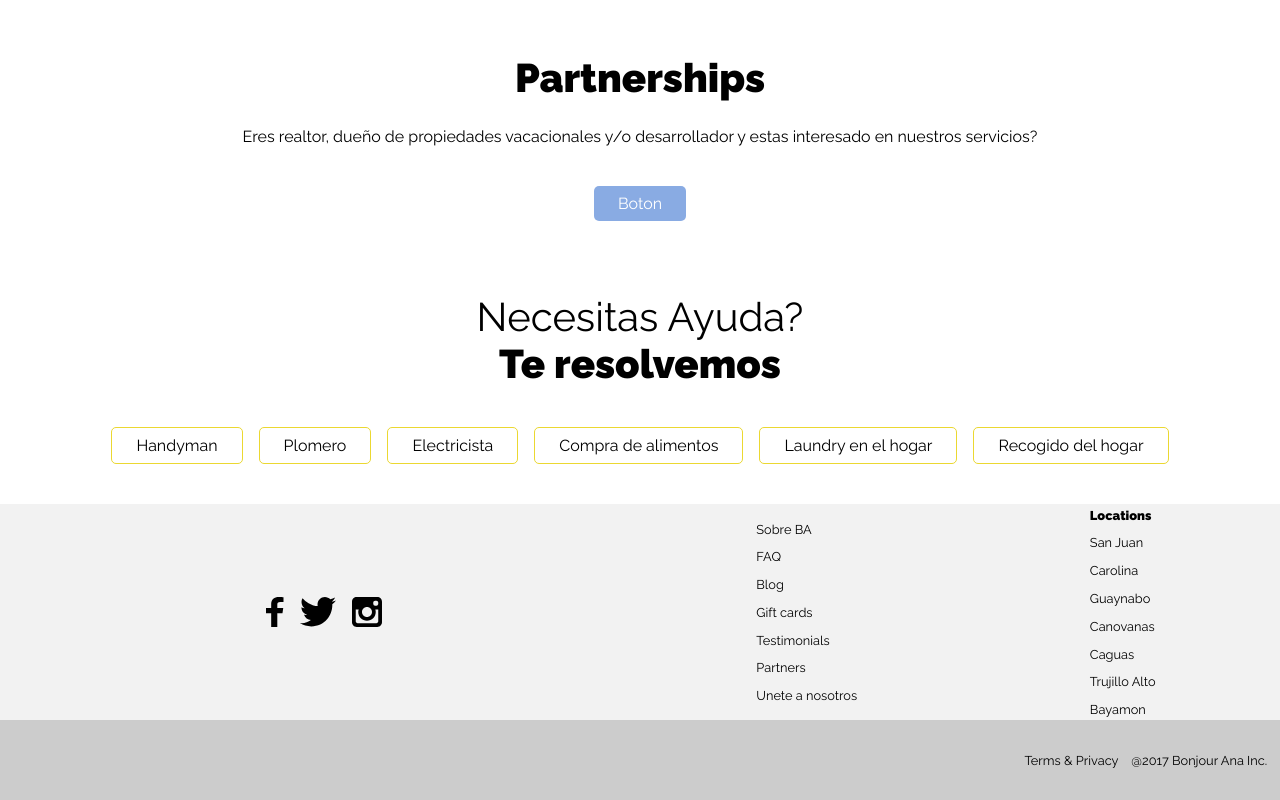
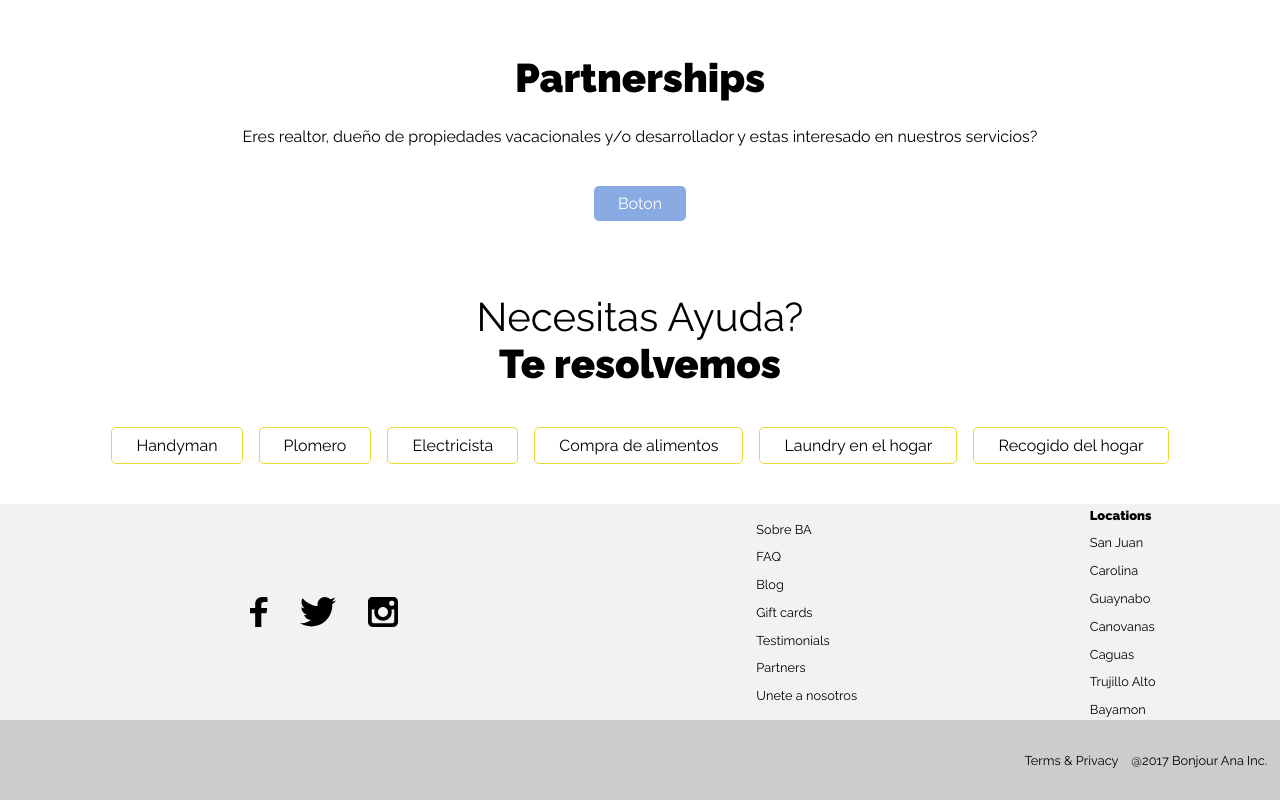
Before and after one commit to bonjouranainc/web-app, a React app in the folder front-end/: page / in a window 1280 px wide. Shown: the part 3714-4514 px from the top of the page. Built offline with nearby package versions, Linux system fonts and the light colour scheme.

Commit message:
Footer top social icons separated

```diff
--- a/front-end/src/components/Footer/styles.css
+++ b/front-end/src/components/Footer/styles.css
@@ -79,6 +79,10 @@
     justify-content: center;
   }
 
+  .footerTop img {
+    margin: 0.5em 1em;
+  }
+
   .footerTop {
     height: 25vh;
   }
```
